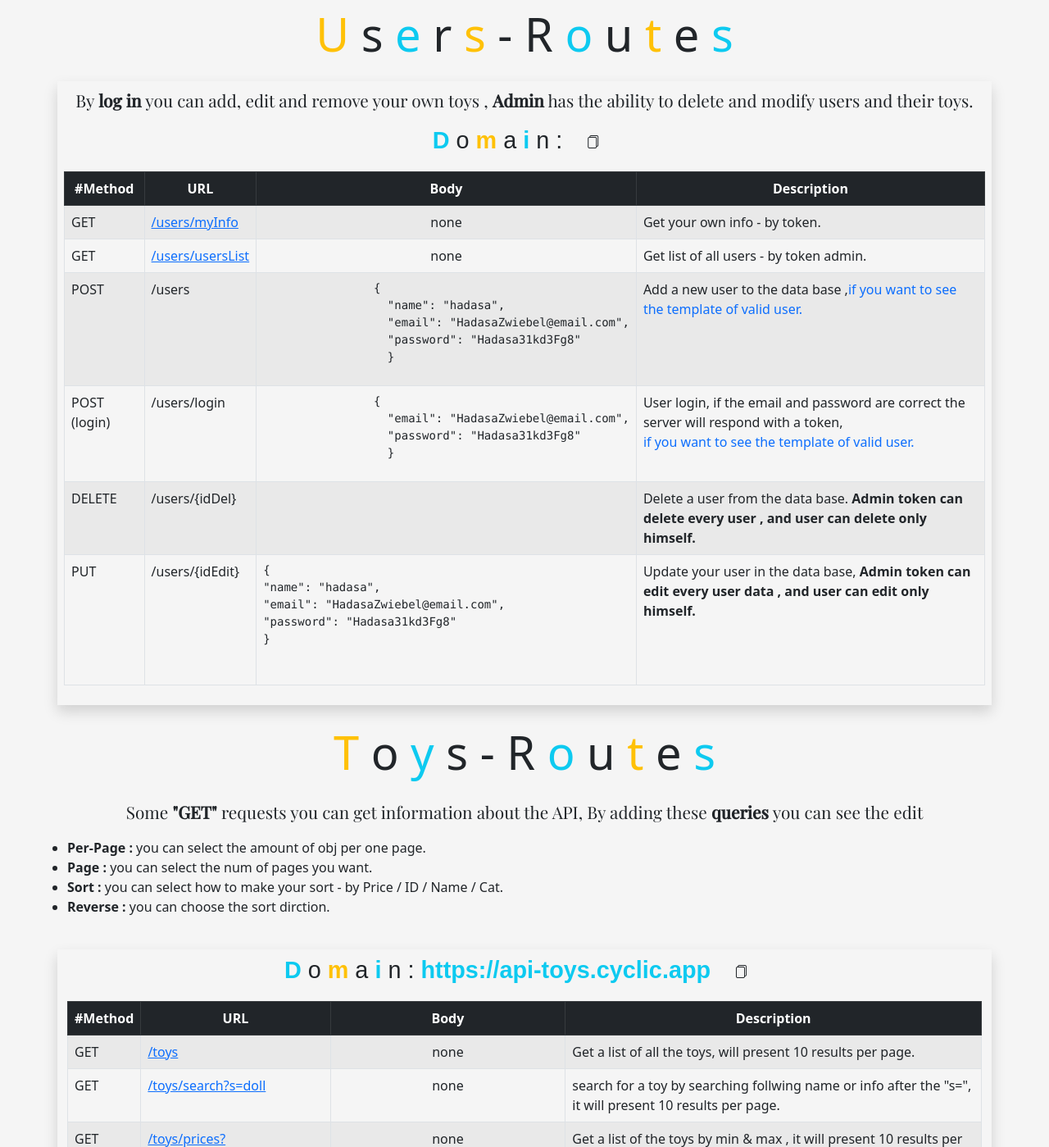
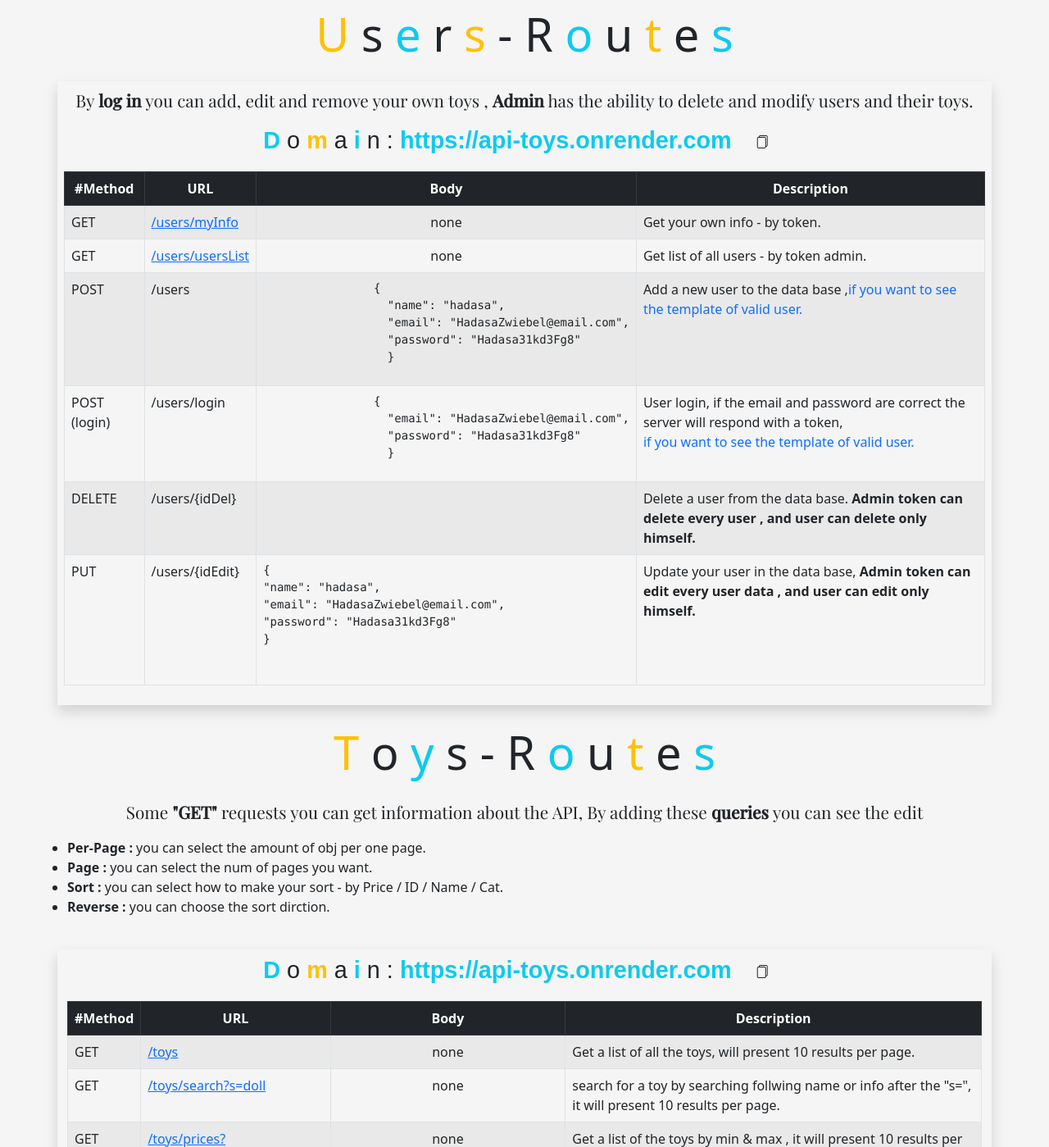
Before and after one commit to DasiShtul/ToysProject, a website: page public/index.html in a window 1280 px wide. Shown: the part 460-1859 px from the top of the page at 82% size. Drawn offline with nearby package versions, Linux system fonts and the light colour scheme; a web font is replaced by a local one.

Commit message:
update 2

```diff
--- a/public/index.html
+++ b/public/index.html
@@ -87,7 +87,7 @@
           <span class="text-dark">a</span>
           <span class="text-info fw-bolder">i</span>
           <span class="text-dark">n :</span>
-          <!-- <span class="text-info text fw-bold" id="Domain">https://api-toys.cyclic.app</span> -->
+          <span class="text-info text fw-bold" id="Domain">https://api-toys.onrender.com</span>
           <button class="btn mx-2 copyBtn" id="domainbtn"><i class="bi bi-files"></i></button>
         </h4>
 
@@ -218,7 +218,7 @@
           <span class="text-dark">a</span>
           <span class="text-info fw-bolder">i</span>
           <span class="text-dark">n :</span>
-          <span class="text-info text fw-bold" id="Domain">https://api-toys.cyclic.app</span>
+          <span class="text-info text fw-bold" id="Domain">https://api-toys.onrender.com</span>
           <button class="btn mx-2 copyBtn" id="domainbtn2"><i class="bi bi-files"></i></button>
         </h4>
         <thead class="table-dark">
```
